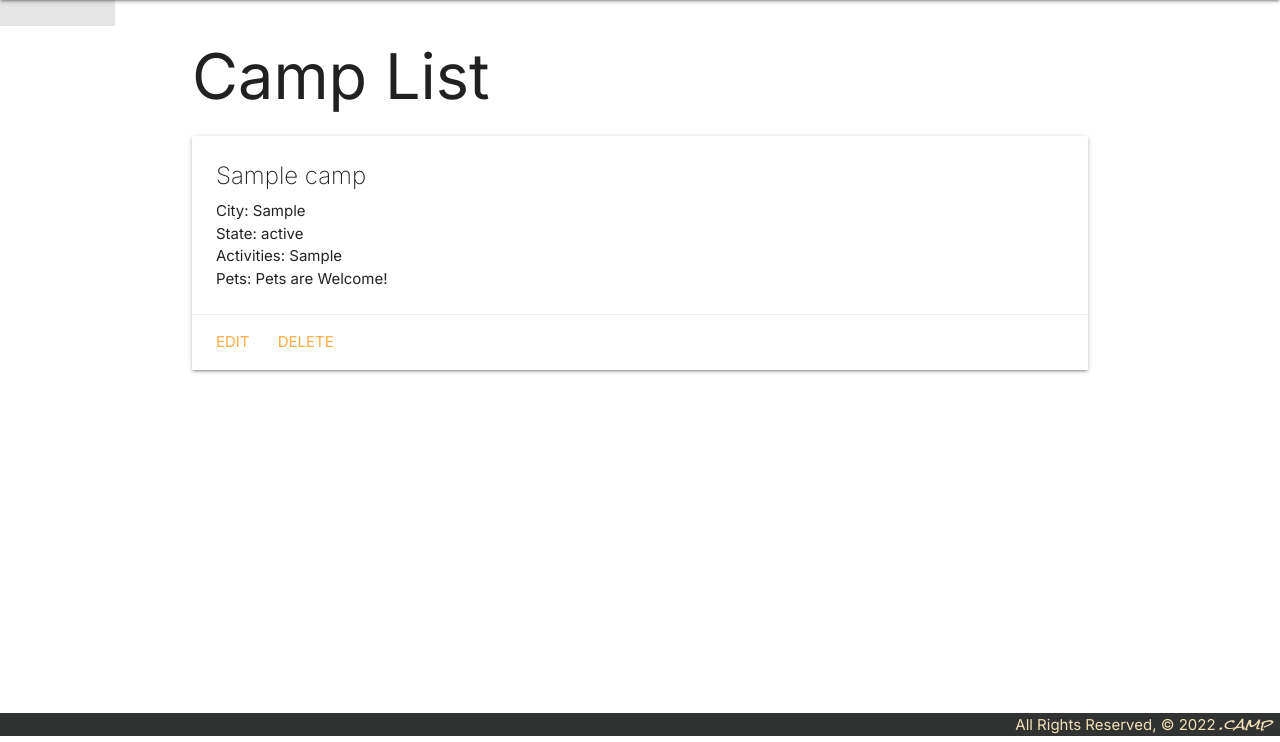
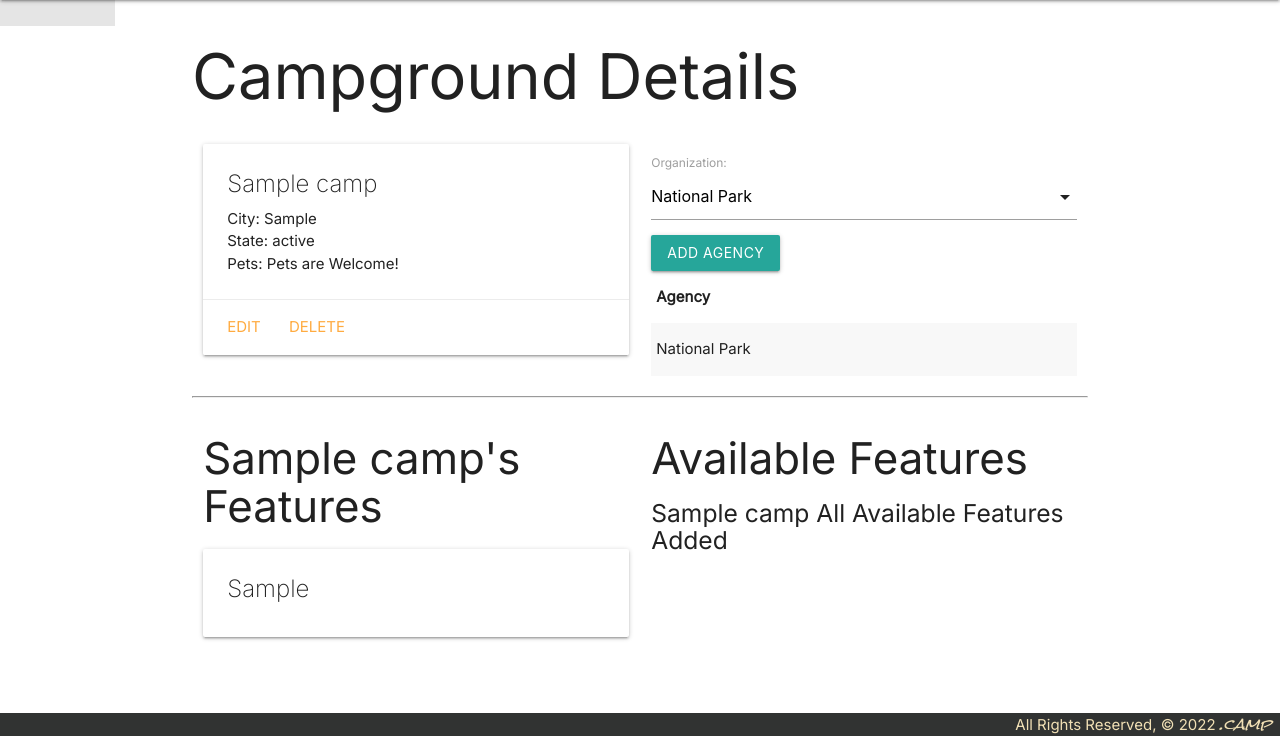
Before and after one commit to ctoy17/camp-collector, a Django app: page /campgrounds/1 in a window 1280 px wide. Shown: the part 64-806 px from the top of the page. Run offline with Django 4.2, Linux system fonts and the light colour scheme; tables that the repository leaves empty hold one stand-in row (values such as "Sample post").

Commit message:
add 1:m and m:m relationships

```diff
--- a/campcollector/main_app/admin.py
+++ b/campcollector/main_app/admin.py
@@ -1,4 +1,7 @@
 from django.contrib import admin
-from .models import Camp
+from .models import Agency, Camp, Features
 # Register your models here.
+
 admin.site.register(Camp)
+admin.site.register(Agency)
+admin.site.register(Features)
--- /dev/null
+++ b/campcollector/main_app/forms.py
@@ -0,0 +1,7 @@
+from django.forms import ModelForm
+from .models import Agency
+
+class AgencyForm(ModelForm):
+    class Meta:
+        model = Agency
+        fields = ['organization']
--- a/campcollector/main_app/models.py
+++ b/campcollector/main_app/models.py
@@ -1,9 +1,85 @@
 from django.db import models
+from django.urls import reverse
 
+
+
+
+ORGANIZATIONS = (
+    ('N', 'National Park'),
+    ('S', 'State Park'),
+    ('P', 'Private'),
+    ('B', 'Boondock'),
+)
+# ACTIVITIES = (
+#     ('21', "Wildlife Viewing"),
+#     ('22', 'Hunting'),
+#     ('23', 'Swimming'),
+#     ('24', 'Fishing'),
+#     ('25', 'Hiking'),
+#     ('26', 'Biking'),
+#     ('27', 'Climbing'),
+#     ('28', 'Horse Riding'),
+#     ('29', 'ATV Trail'),
+#     ('30', 'Water Sports'),
+#     ('31', 'Boating'),
+#     ('32', 'Guided Nature Walks'),
+#     ('33', 'Backpacking'),
+#     ('34', 'Stargazing'),
+# )
+# AMENITIES = (
+#     ('1', "Privacy"),
+#     ('2', 'Fire Pit'),
+#     ('3', 'Picnic Table'),
+#     ('4', 'Flush Toilets'),
+#     ('5', 'Cell Sevice'),
+#     ('6', 'Accessible'),
+#     ('7', 'Dump Station'),
+#     ('8', 'Showers'),
+#     ('9', 'Food Locker'),
+#     ('10', 'Vault Toilet'),
+#     ('11', 'Picnic Areas'),
+# )
+# SITES = (
+#     ('T', 'Tent'),
+#     ('C', 'Camper'),
+#     ('X', 'Cabin'),
+#     ('E', 'Electric'),
+#     ('NE', 'Non Electric')
+# )
 # Create your models here.
+class Features(models.Model):
+    activities = models.CharField(max_length=1000)
+    # amenities = models.CharField(max_length=100,  choices=AMENITIES,
+    #     default=[0][0])
+    # sites = models.CharField(max_length=100, choices=SITES,
+    #     default=[0][0])
+
+    def get_absolute_url(self):
+        return reverse('camp_detail', kwargs={'pk': self.id})
+
+    def __str__(self):
+        return self.activities
+
+
 class Camp(models.Model):  # Note that parens are optional if not inheriting from another class
     name = models.CharField(max_length=100)
     city = models.CharField(max_length=100)
     state = models.CharField(max_length=100)
-    activities = models.TextField(max_length=500)
     pet_friendly = models.BooleanField()
+    features = models.ManyToManyField(Features)
+    def __str__(self):
+        return self.name
+
+    def get_absolute_url(self):
+        return reverse('detail', kwargs={'camp_id': self.id})
+
+class Agency(models.Model):
+    organization = models.CharField(
+        max_length=1,
+        choices=ORGANIZATIONS,
+        default=ORGANIZATIONS[0][0]
+    )
+    camp = models.ForeignKey(Camp, on_delete=models.CASCADE)
+
+    def __str__(self):
+        return f"{self.get_organization_display()}"
--- a/campcollector/main_app/templates/base.html
+++ b/campcollector/main_app/templates/base.html
@@ -7,11 +7,12 @@
     <meta http-equiv="X-UA-Compatible" content="ie=edge">
     <title>Campground Collector</title>
     <link rel="stylesheet" href="https://cdnjs.cloudflare.com/ajax/libs/materialize/1.0.0/css/materialize.min.css">
+    <link rel="stylesheet" type="text/css" href="{% static 'css/style.css' %}">
     <link rel="preconnect" href="https://fonts.googleapis.com">
     <link rel="preconnect" href="https://fonts.googleapis.com">
     <link rel="preconnect" href="https://fonts.gstatic.com" crossorigin>
     <link href="https://fonts.googleapis.com/css2?family=Inter:wght@200;400&family=Rock+Salt&display=swap" rel="stylesheet">
-    <link rel="stylesheet" type="text/css" href="{% static 'css/style.css' %}">
+    <script src="https://cdnjs.cloudflare.com/ajax/libs/materialize/1.0.0/js/materialize.min.js"></script>
 </head>
 <body>
     <header class="navbar-fixed">
--- a/campcollector/main_app/templates/campgrounds/details.html
+++ b/campcollector/main_app/templates/campgrounds/details.html
@@ -1,14 +1,15 @@
 {% extends 'base.html' %}
 {% block content %}
 
-<h1>Camp List</h1>
+<h1>Campground Details</h1>
 
+<div class="row">
+    <div class="col s6">
     <div class="card">
     <div class="card-content">
         <span class="card-title">{{ camp.name }}</span>
         <p>City: {{ camp.city }}</p>
         <p>State: {{ camp.state }}</p>
-    <p>Activities: {{ camp.activities }}</p>
         {% if camp.pet_friendly == True %}
         <p>Pets: Pets are Welcome!</p>
         {% else %}
@@ -20,6 +21,82 @@
         <a href="{% url 'campgrounds_delete' camp.id %}">Delete</a>
     </div>
     </div>
+    </div>
+    <div class="col s6">
+        <form action="{% url 'add_agency' camp.id %}" method="post">
+            {% csrf_token %}
+            {{ agency_form.as_p }}
+            <input type="submit" class="btn" value="Add Agency">
+        </form>
+        <table class="striped">
+        <thead>
+            <tr><th>Agency</th></tr>
+        </thead>
+        <tbody>
+            {% for agency in camp.agency_set.all %}
+            <tr>
+                <td>{{agency.get_organization_display}}</td>
+            </tr>
+            {% endfor %}
+        </tbody>
+        </table>
+    </div>
+</div>
+<hr>
+<div class="row">
+    <div class="col s6">
+        <h3>{{ camp.name }}'s Features</h3>
+        {% if camp.features.count %}
+        {% for features in camp.features.all %}
+            <div class="card">
+            <div class="card-content">
+                <span class="card-title">
+                {{ features.activities }}
+                <!-- <p>{{ features.amentities }}</p>
+                <p>{{ features.sites }}</p> -->
+                </span>
+            </div>
+            </div>
+        {% endfor %}
+        {% else %}
+        <h5>None to Report</h5>
+        {% endif %}
+  </div>
+  <div class="col s6">
+    <h3>Available Features</h3>
+    {% if features.count %}
+      {% for features in features.all %}
+        <div class="card">
+          <div class="card-content">
+            <span class="card-title">
+                {{ features.activities }}
+                <!-- <p>{{ features.amentities }}</p>
+                <p>{{ features.sites }}</p> -->
+            </span>
+          </div>
+          <div class="card-action">
+            <form action="{% url 'assoc_features' camp.id features.id %}" method="post">
+              {% csrf_token %}
+              <button type="submit" class="btn">Add</button>
+            </form>
+          </div>
+        </div>
+      {% endfor %}
+    {% else %}
+      <h5>{{camp.name}} All Available Features Added </h5>
+    {% endif %}
+  </div>
+<script>
+const selectEl = document.getElementById('id_organization');
+    M.FormSelect.init(selectEl);
+// const selectMul = document.getElementById('id_amenities');
+//     M.FormSelect.init(selectMul);
+// const selectMul1 = document.getElementById('id_activities');
+//     M.FormSelect.init(selectMul1);
+// const selectSite = document.getElementById('id_sites');
+//     M.FormSelect.init(selectSite);
 
 
+</script>
+
 {% endblock %}
--- a/campcollector/main_app/templates/campgrounds/index.html
+++ b/campcollector/main_app/templates/campgrounds/index.html
@@ -10,7 +10,6 @@
         <span class="card-title">{{ camp.name }}</span>
         <p>City: {{ camp.city }}</p>
         <p>State: {{ camp.state }}</p>
-        <p>Activities: {{ camp.activities }}</p>
         {% if camp.pet_friendly == True %}
         <p>Pets: Pets are Welcome!</p>
         {% else %}
--- a/campcollector/main_app/urls.py
+++ b/campcollector/main_app/urls.py
@@ -9,4 +9,6 @@ urlpatterns = [
     path('campgrounds/create/', views.CampCreate.as_view(), name='campgrounds_create'),
     path('campgrounds/<int:pk>/update/', views.CampUpdate.as_view(), name='campgrounds_update'),
     path('campgrounds/<int:pk>/delete/', views.CampDelete.as_view(), name='campgrounds_delete'),
+    path('campgrounds/<int:camp_id>/add_agency/', views.add_agency, name='add_agency'),
+    path('campgrounds/<int:camp_id>/assoc_features/<int:features_id>/', views.assoc_features, name='assoc_features'),
 ]
--- a/campcollector/main_app/views.py
+++ b/campcollector/main_app/views.py
@@ -1,8 +1,9 @@
 from dataclasses import field
-from django.shortcuts import render
+from django.shortcuts import render, redirect
 from django.http import HttpResponse
 from django.views.generic.edit import CreateView, UpdateView, DeleteView
-from .models import Camp
+from .models import Camp, Features
+from .forms import AgencyForm
 
 import logging
 logging.basicConfig(level=logging.DEBUG)
@@ -43,18 +44,33 @@ def campground_detail(request, camp_id):
     """
     logging.info('calling camp_info')
     camp = Camp.objects.get(id=camp_id)
-    return render(request, 'campgrounds/details.html', {'camp':camp})
+    features_camp_doesnt_have = Features.objects.exclude(id__in = camp.features.all().values_list('id'))
+    agency_form = AgencyForm()
+    return render(request, 'campgrounds/details.html', {'camp':camp, 'agency_form': agency_form, 'features': features_camp_doesnt_have})
+
+
+def add_agency(request, camp_id):
+    form = AgencyForm(request.POST)
+    if form.is_valid():
+        new_agency = form.save(commit=False)
+        new_agency.camp_id = camp_id
+        new_agency.save()
+    return redirect('detail', camp_id=camp_id)
+
+def assoc_features(request, camp_id, features_id):
+    Camp.objects.get(id=camp_id).features.add(features_id)
+    return redirect('detail', camp_id=camp_id)
 
 class CampCreate(CreateView):
     model = Camp
-    fields = '__all__'
+    fields = ['name', 'city', 'state', 'pet_friendly']
     success_url = '/campgrounds/'
 
 class CampUpdate(UpdateView):
     model = Camp
-    fields = ['activities']
+    fields = ['name', 'pet_friendly']
     success_url = '/campgrounds/'
 
 class CampDelete(DeleteView):
-  model = Camp
-  success_url = '/campgrounds/'
+    model = Camp
+    success_url = '/campgrounds/'
```
Also changed, not shown: campcollector/main_app/migrations/0002_agency.py (added), campcollector/main_app/migrations/0003_features_remove_camp_activities_camp_features.py (added), campcollector/main_app/migrations/0004_alter_features_activities.py (added), campcollector/main_app/migrations/0005_remove_features_amenities_remove_features_sites_and_more.py (added). Lines whose indentation alone changed are shown as unchanged.
